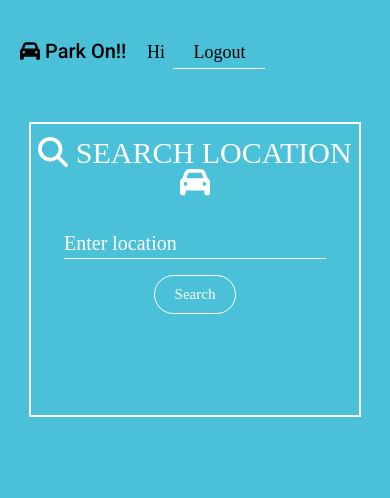
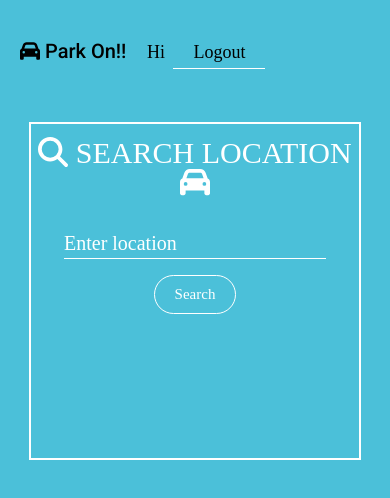
Before and after one commit to sumitvpatil/ParkOn, an Angular app: page /userHome in a window 390 px wide. Shown: the top 498 px of the page. Built offline with nearby package versions, Linux system fonts and the light colour scheme.

Commit message:
Updated css for user search box

```diff
--- a/src/app/user-home/user-home.component.css
+++ b/src/app/user-home/user-home.component.css
@@ -154,7 +154,7 @@ input[type="text"]
         /* background-color: white; */
         border:2px solid white;
         width:85vw;
-        height:35vh;
+        min-height:35vh;
         margin:10% auto;
         margin-bottom: 0;
         text-align: center;
```
